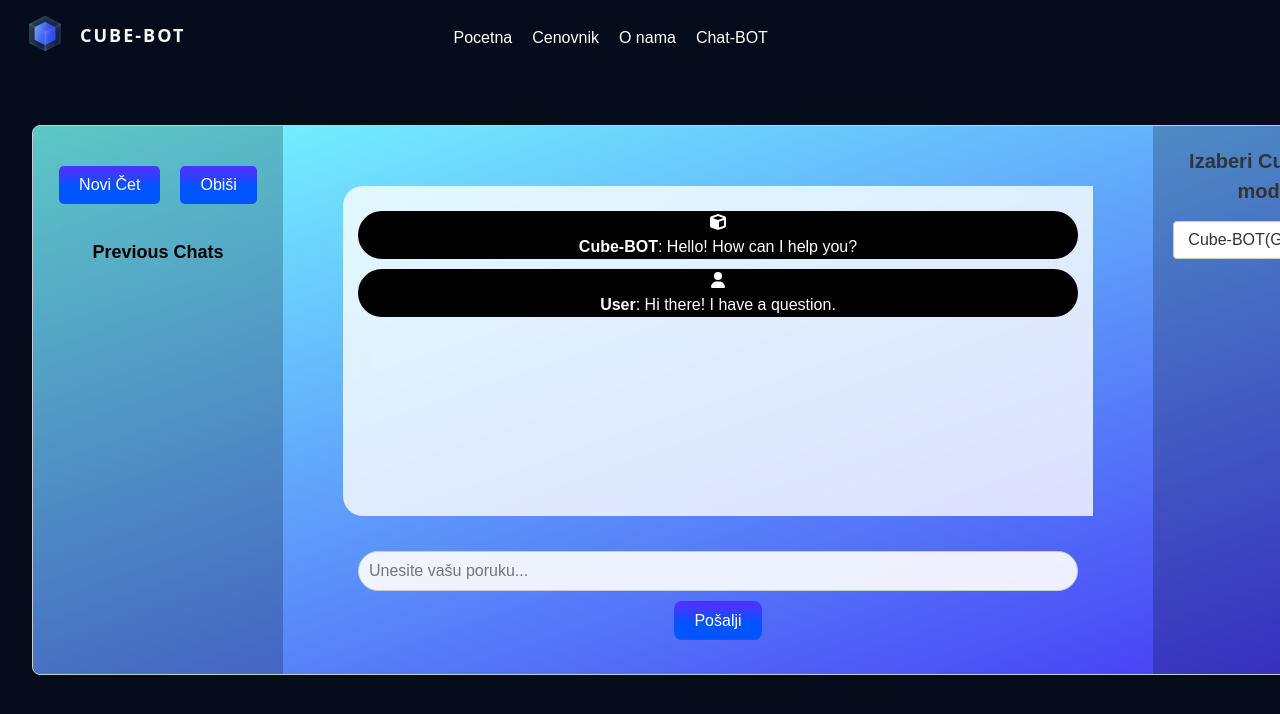
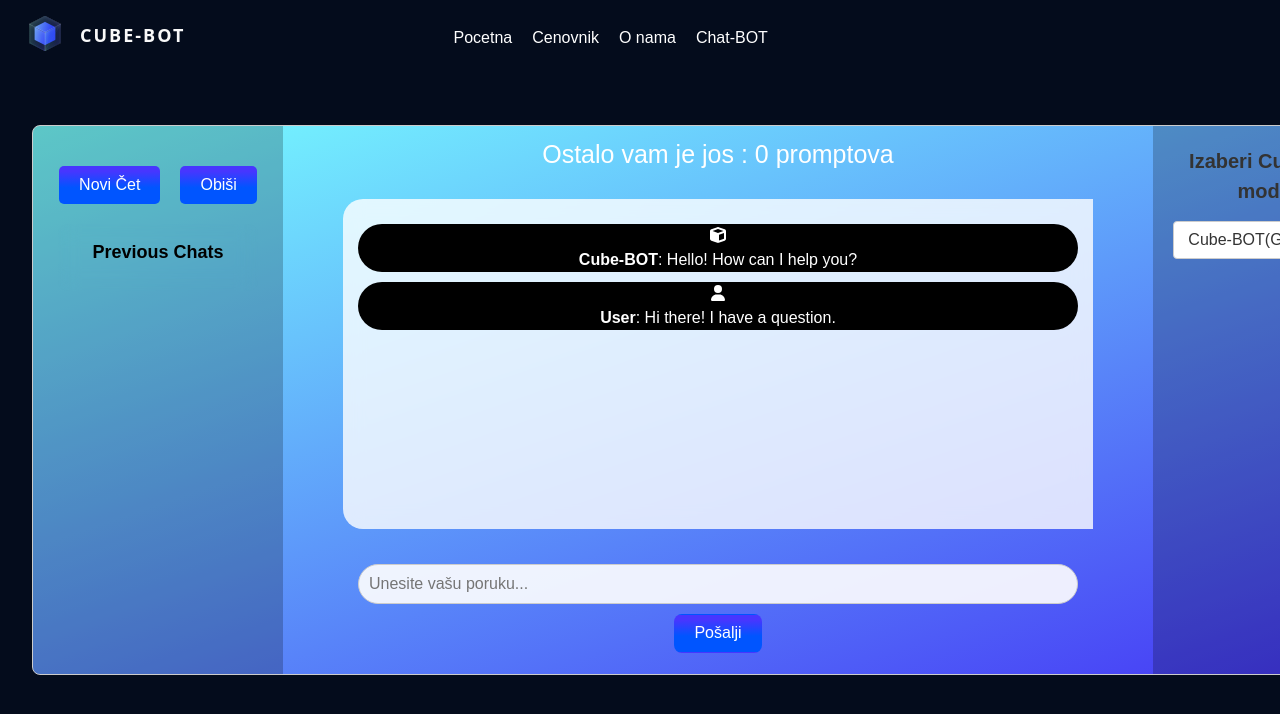
Before and after one commit to mladenkg123/Interactive-Chat-bot, a React (Vite) app in the folder front/: page /Chatbot in a window 1280 px wide. Shown: the top 714 px of the page. Built offline with nearby package versions, Linux system fonts and the light colour scheme.

Commit message:
remaining prompts

```diff
--- a/front/package.json
+++ b/front/package.json
@@ -15,10 +15,13 @@
     "@fortawesome/free-solid-svg-icons": "^6.4.2",
     "@fortawesome/react-fontawesome": "^0.2.0",
     "aos": "^2.3.4",
+    "i18next": "^23.4.6",
+    "i18next-browser-languagedetector": "^7.1.0",
     "pricing": "^1.1.1",
     "react": "^18.2.0",
     "react-dom": "^18.2.0",
     "react-fontawesome": "^1.7.1",
+    "react-i18next": "^13.2.2",
     "react-icons": "^4.10.1",
     "react-mouse-particles": "^1.1.5",
     "react-particles": "^2.12.2",
--- a/front/src/components/Footer.tsx
+++ b/front/src/components/Footer.tsx
@@ -1,13 +1,24 @@
+/* eslint-disable @typescript-eslint/no-misused-promises */
 import './footerCss.css';
-function Footer(){
+import { FontAwesomeIcon } from '@fortawesome/react-fontawesome';
+import { faGlobe } from '@fortawesome/free-solid-svg-icons';
+import { useTranslation } from 'react-i18next';
+
+function Footer() {
+  const { t, i18n } = useTranslation();
+
+  const changeLanguage = async (lng: string | undefined) => {
+    await i18n.changeLanguage(lng);
+  };
 
   return (
     <footer className="Footer_footer">
-        {/*<div className="Footer_lng__23xHo">
-            <div className="iconfont icon-global"></div>
-            </div>
-            <a className="Footer_terms__220yV" href="/terms-of-service.html">Terms of Service</a>*/}
-            <div className="Footer_copyright">© 2023 All Rights Reserved</div></footer>
-  )
+      <div className="iconfont" onClick={() => changeLanguage('en')}>
+        <FontAwesomeIcon icon={faGlobe} style={{ height: '20px' }} />
+      </div>
+      <div className="Footer_copyright">{t('footer.copyright')}</div>
+    </footer>
+  );
 }
+
 export default Footer;
--- /dev/null
+++ b/front/src/locales/en.json
@@ -0,0 +1,3 @@
+{
+    "footer.copyright": "© 2023 All Rights Reserved"
+ }
--- /dev/null
+++ b/front/src/locales/sr.json
@@ -0,0 +1,3 @@
+{
+    "footer.copyright": "© 2023. Sva prava zadržana."
+}
--- a/front/src/routes/Chatbot.tsx
+++ b/front/src/routes/Chatbot.tsx
@@ -10,8 +10,9 @@ import {
   fetchConversations,
   fetchPreviousAnswers,
   fetchPreviousPrompts,
+  fetchUserData,
   sendPromptToPython,
-  startNewConversation
+  startNewConversation,
 } from '../logic/api';
 import { getUserIDFromJWT } from '../logic/utils';
 import './ChatbotCss.css';
@@ -101,6 +102,7 @@ const ChatBot = () => {
   const [disableInput, setDisableInput] = useState(false);
   const [selectedModel, setSelectedModel] = useState({ value: 'Cube-BOT', label: 'Cube-BOT(GPT3.5)' });
   const [promptTexts, setPromptTexts] = useState<string[]>([]);
+  const [promptsLeft, setPromptsLeft] = useState(Number);
   const options=[
     { value: 'Cube-BOT', label: 'Cube-BOT(GPT3.5)' },
     { value: 'Llama', label: 'Llama' },
@@ -167,6 +169,14 @@ const ChatBot = () => {
 
   }, [conversationsHistory]);
 
+  useEffect(()  => {
+
+     loadRemainingPropmts().catch(error => {
+      console.error('Failed loading remaining prompts', error);
+     });
+
+  }, []);
+
 
 
   const loadConversationByID = async (index : number) => {
@@ -198,6 +208,27 @@ const ChatBot = () => {
 
   };
 
+
+  const loadRemainingPropmts = async () => {
+
+    if (jwt && user_id) {
+      try {
+        const userPromptRem = await fetchUserData(jwt, user_id);
+        if (userPromptRem.status === 200) {
+          const userPromptCount = await userPromptRem.json() as ConversationsResponse;
+          const remainingPrompts = userPromptCount.data.remaining_prompts;
+          setPromptsLeft(remainingPrompts);
+
+        } else {
+          console.error('Error fetching remaining propmts');
+        }
+      } catch (error) {
+        console.error('Error:', error);
+      }
+    }
+
+
+  };
 
 
   const handleSubmit = async (event: { preventDefault: () => void }) => {
@@ -248,6 +279,7 @@ const ChatBot = () => {
       }));
 
       await loadConversationByID(currentConversationIndex);
+      setPromptsLeft(promptsLeft-1);
 
     } else {
       setDisableInput(false);
@@ -463,6 +495,7 @@ const handleNewChatActive = async () => {
         </div>
         </div>
         <div className="chat-content">
+          <div className='remaining-prompts'>Ostalo vam je jos : {promptsLeft}  promptova</div>
           <div className="previous-conversations">
             <div className="message-bubbles">
               {conversationsHistory.map((msg, index) => (
--- a/front/src/routes/ChatbotCss.css
+++ b/front/src/routes/ChatbotCss.css
@@ -210,7 +210,7 @@
 
   .chat-content {
     flex: 1;
-    padding: 60px;
+    padding: 10px 60px;
   }
   .conversation-restore-points {
     margin-top: 20px;
@@ -281,3 +281,8 @@ label {
   margin-top: 15px;
   box-sizing: border-box;
 }
+.remaining-prompts {
+  font-size: 25px;
+  margin-bottom: 25px;
+  font-family: inherit;
+}
```
